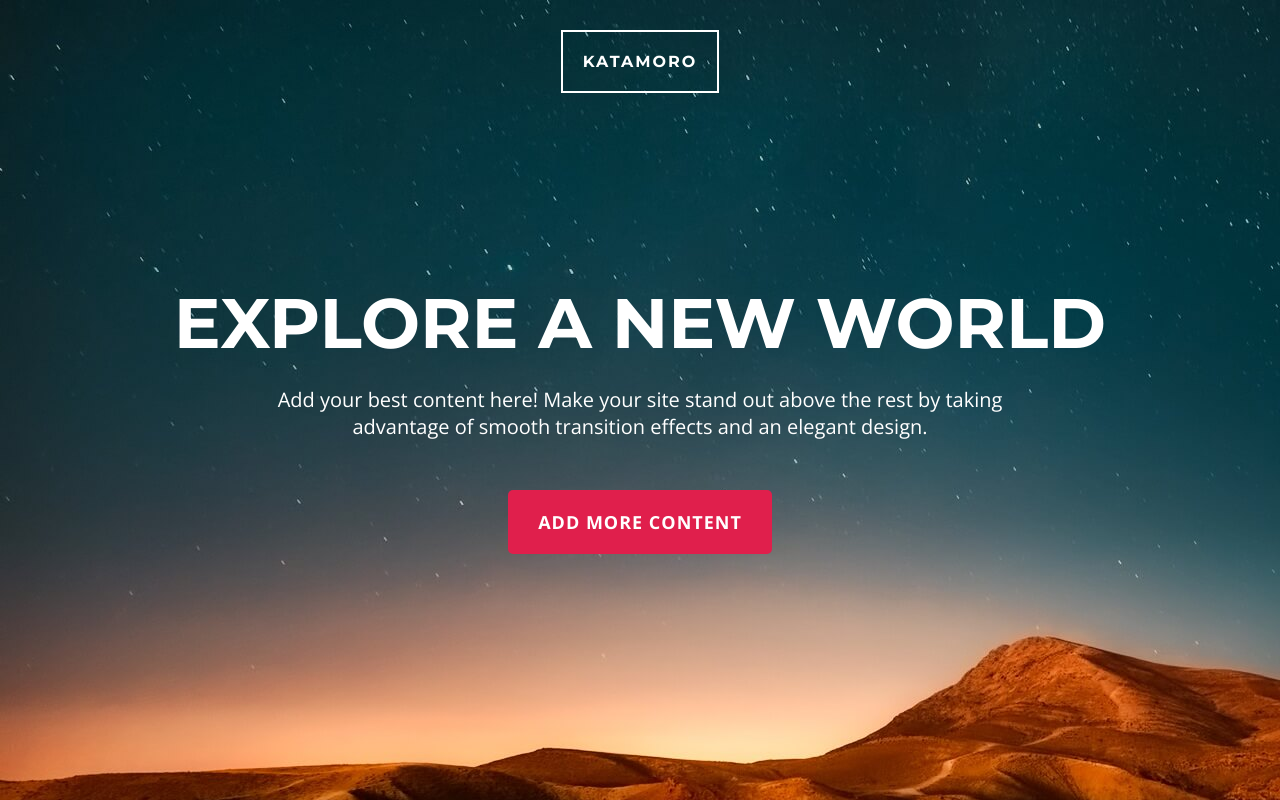
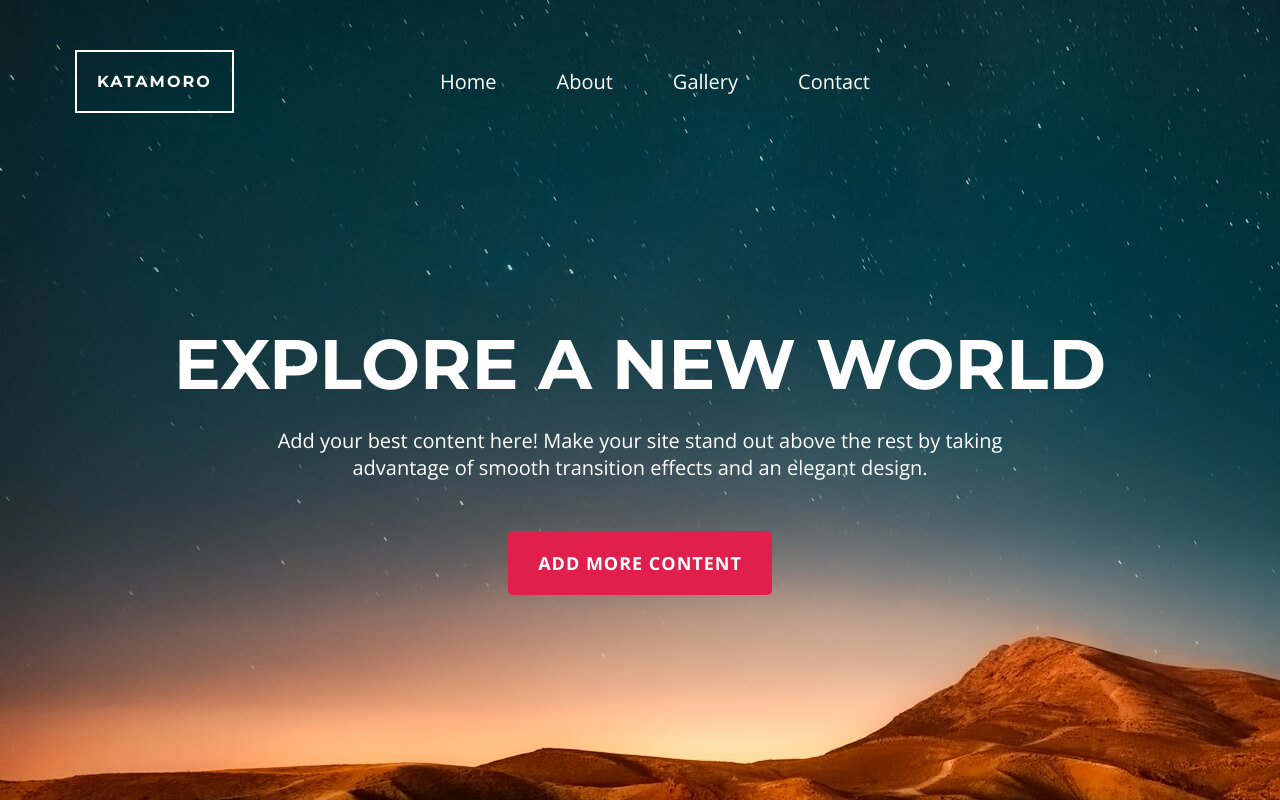
Before and after one commit to JaroslavBeno/learn2codeWebApp, a plain HTML site: page index.html in a window 1280 px wide. Drawn offline with nearby package versions, Linux system fonts and the light colour scheme.

Commit message:
pridane header menu

```diff
--- a/css/main-style.css
+++ b/css/main-style.css
@@ -24,6 +24,35 @@ body, html {
 .container {
   max-width: 1170px;
   margin: 0 auto; }
+
+ ul {
+  list-style-type: none;
+  margin: 10px;
+  height: 43px;
+  overflow: hidden;
+  display: flex;
+  align-items: center;
+ }
+
+ li {
+    float: left;
+    vertical-align: middle;
+ }
+
+ li a {
+    display: block;
+    color: white;
+    text-align: center;
+//  padding: 14px 16px;
+    text-decoration: none;
+	font-size: 20px;
+    vertical-align: middle;
+    padding-right: 60px;
+ }
+
+ li a:hover {
+  	color: red;
+ }
 
 /* buttons ---------------------------------------------------- */
 .btn {
@@ -57,6 +86,11 @@ body, html {
     font-family: "Montserrat", sans-serif;
     font-weight: 700;
     letter-spacing: 2px; }
+  .header__menu {
+	width: 500px;
+    margin-left: auto;
+    margin-right: auto;
+  }
 
 .headline__wrapper {
   text-align: center;
@@ -76,5 +110,8 @@ body, html {
     font-size: 20px;
     font-family: "Open Sans", sans-serif;
     margin-bottom: 50px; }
+   .header__logo {
+	float: left;
+}
 
 /*# sourceMappingURL=main-style.css.map */
--- a/index.html
+++ b/index.html
@@ -17,6 +17,14 @@
 	<div class="container">
 		<header class="header">
 			<span class="header__logo">Katamoro</span>
+			<div class="header__menu">
+				<ul>
+					<li><a href="#">Home</a></li>
+					<li><a href="#">About</a></li>
+					<li><a href="#">Gallery</a></li>
+					<li><a href="#">Contact</a></li>
+				</ul>
+			</div>
 		</header>
 		<div class="headline__wrapper">
 			<h1 class="headline"> Explore a new world</h1>
```
